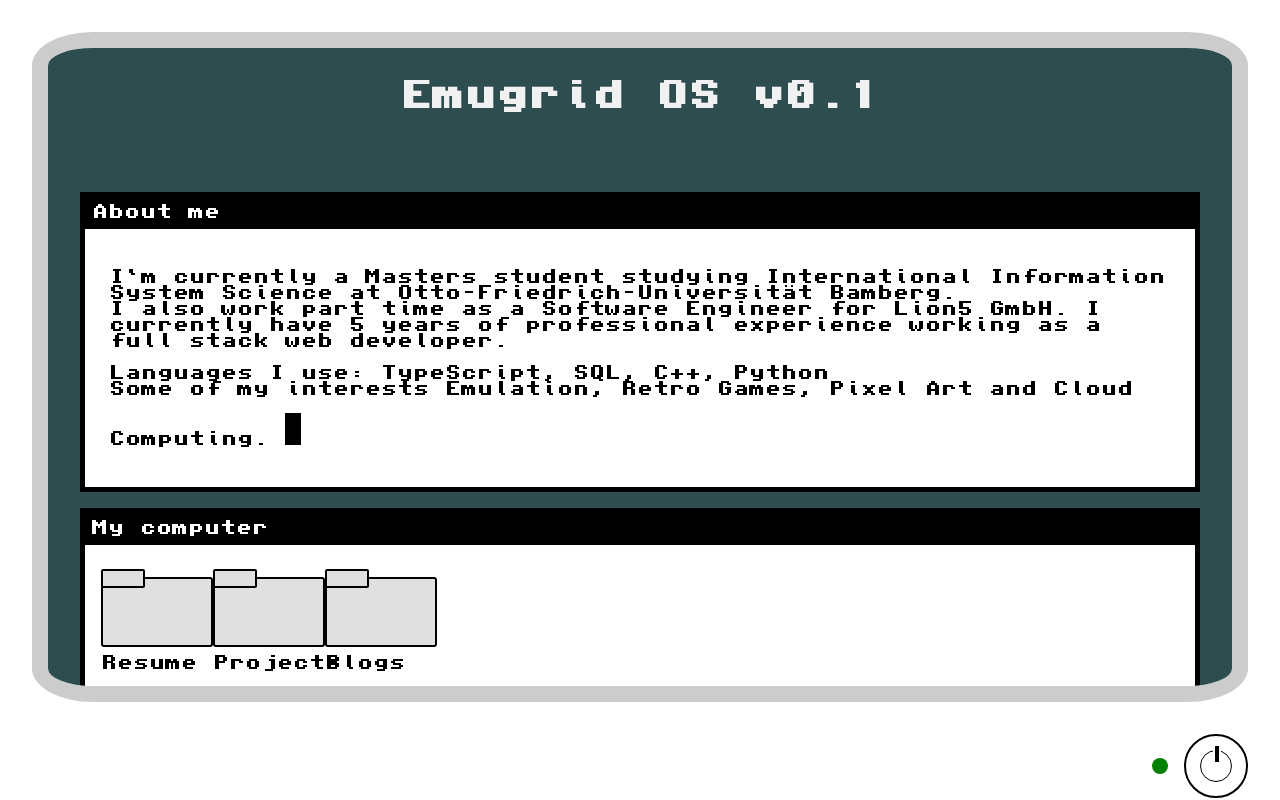
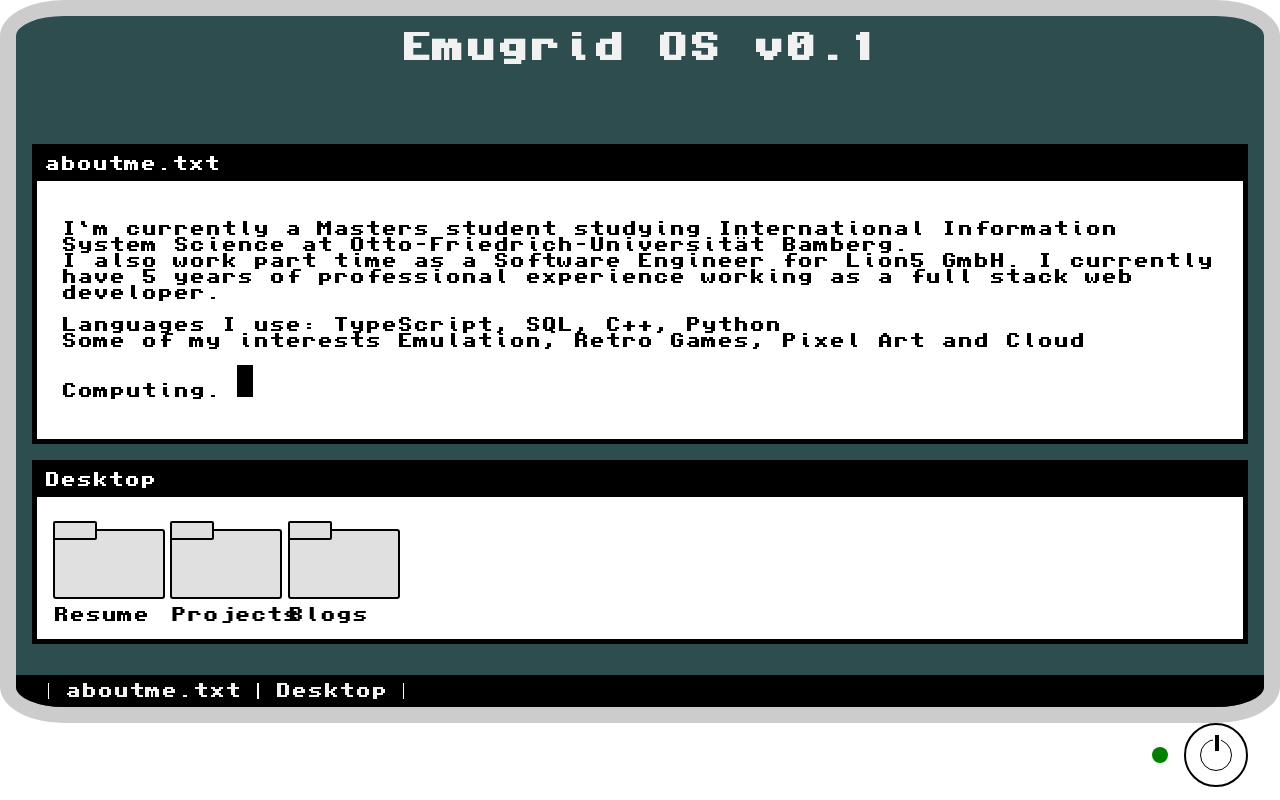
Before and after one commit to animeshrisal/emugrid.com, a Next.js app: page / in a window 1280 px wide. Built offline with nearby package versions, Linux system fonts and the light colour scheme.

Commit message:
Fix more ui

```diff
--- a/app/globals.css
+++ b/app/globals.css
@@ -31,18 +31,42 @@ a {
 .monitor {
   display: flex;
   flex-direction: column;
+  max-height: 100vh;
 
   .base-container {
     flex: 9;
     background-color: var(--background);
     border: 1rem solid #cccccc;
-    margin: 2rem;
     border-radius: 5%;
-    padding: 0.5rem;
     max-width: 100vw;
-    padding: 2rem 2rem 1rem 2rem;
+    display: flex;
+    flex-direction: column;
+    overflow-x: hidden;
+    max-height: 100%;
 
-    overflow-x: hidden;
+    .base-view {
+      margin: 1rem;
+      overflow-x: hidden;
+    }
+
+    .task-bar {
+      flex: 1;
+      padding-left: 2rem;
+      display: grid;
+      grid-template-columns: repeat(10, 2fr);
+      align-items: center;
+      margin-top: auto;
+      background-color: black;
+      max-height: 2rem;
+
+      .task-bar-item {
+        height: inherit;
+        padding-left: 1rem;
+        padding-right: 1rem;
+        border-left: 1px solid white;
+        border-right: 1px solid white;
+      }
+    }
   }
 
   .base-footer {
--- a/app/layout.tsx
+++ b/app/layout.tsx
@@ -20,7 +20,13 @@ export default function RootLayout({
     <html lang="en">
       <body className={`${commodoreFont.className} monitor`}>
         <div className={`base-container`}>
-          {children}
+          <div className={`base-view`}>
+            {children}
+          </div>
+          <div className={`task-bar`}>
+            <div className={`task-bar-item`}>aboutme.txt</div>
+            <div className={`task-bar-item`}>Desktop</div>
+          </div>
         </div>
         <div className={`base-footer`}>
           <div className={'button-group'}>
--- a/app/page.tsx
+++ b/app/page.tsx
@@ -8,7 +8,7 @@ export default function Home() {
     <div className={styles.container}>
       <h1 className='header'>Emugrid OS v0.1</h1>
       <div>
-        <Window title="About me">
+        <Window title="aboutme.txt">
           <div className={styles.notepad}>
             <p>
               I&lsquo;m currently a Masters student studying International Information System Science at Otto-Friedrich-Universität Bamberg.
@@ -24,8 +24,7 @@ export default function Home() {
             </div>
           </div>
         </Window>
-
-        <Window title="My computer">
+        <Window title="Desktop">
           <FileExplorer>
             <DocumentIconCard url="/resume" text="Resume" />
             <DocumentIconCard url="/projects" text="Projects" />
--- a/app/resume/page.module.scss
+++ b/app/resume/page.module.scss
@@ -1,5 +1,7 @@
 .container {
   margin: 3rem;
+  max-height: 100%;
+  overflow-y: scroll;
 }
 
 .container-header {
--- a/app/resume/page.tsx
+++ b/app/resume/page.tsx
@@ -5,7 +5,7 @@ import Window from "@/components/Window"
 
 export default function Resume() {
   return (
-    <Window title="Work Experience">
+    <Window title="resume.txt">
       <div className={styles['container']}>
         <div>
           <ResumeCard
--- a/components/Window.module.scss
+++ b/components/Window.module.scss
@@ -9,7 +9,9 @@
   border: 4px solid black;
   color: black;
   font-size: 1rem;
-  .window-container{
+
+  .window-container {
+    overflow: scroll;
     background-color: white;
     color: black;
     padding: 1rem;
```
Lines whose indentation alone changed are shown as unchanged.
